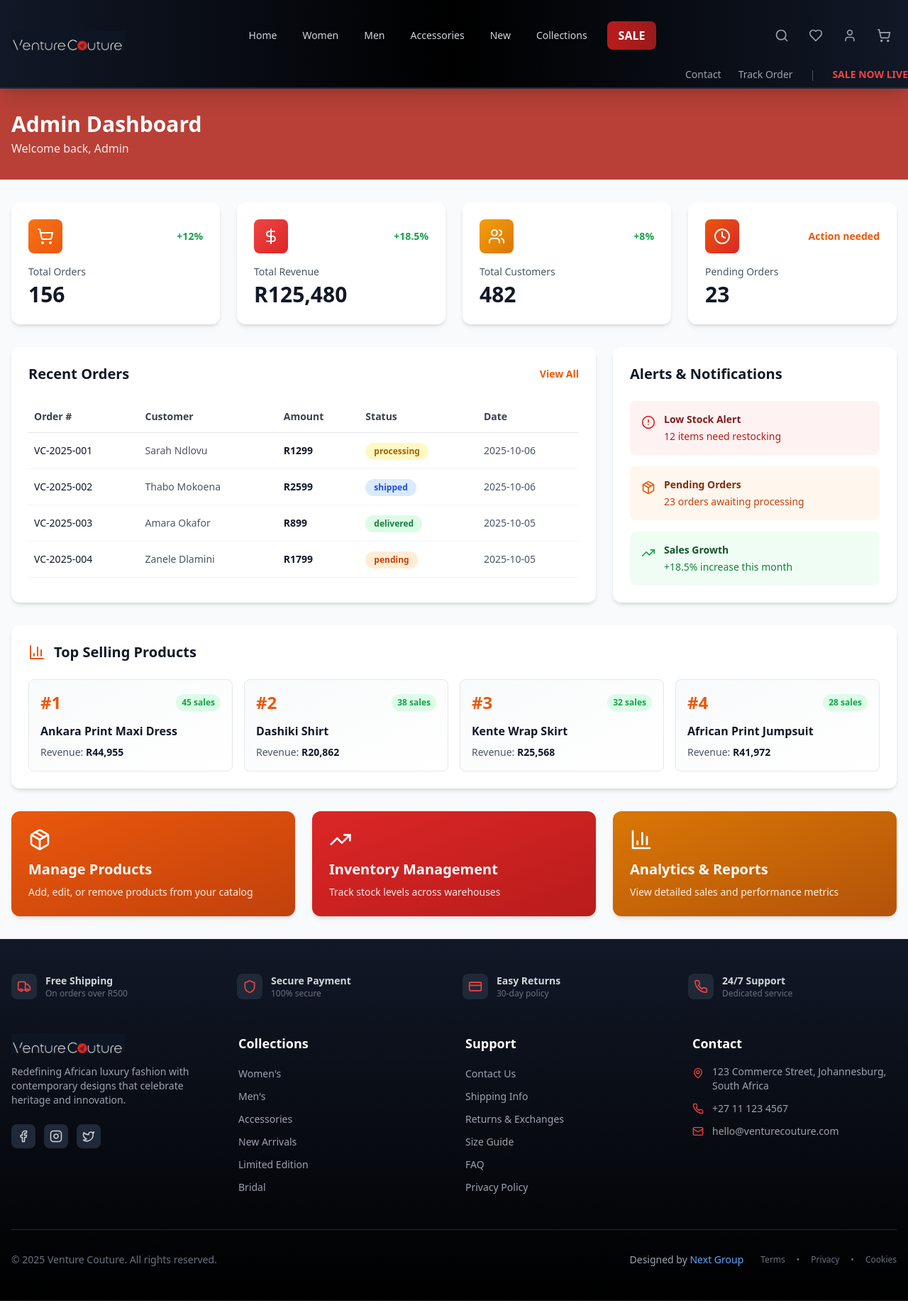
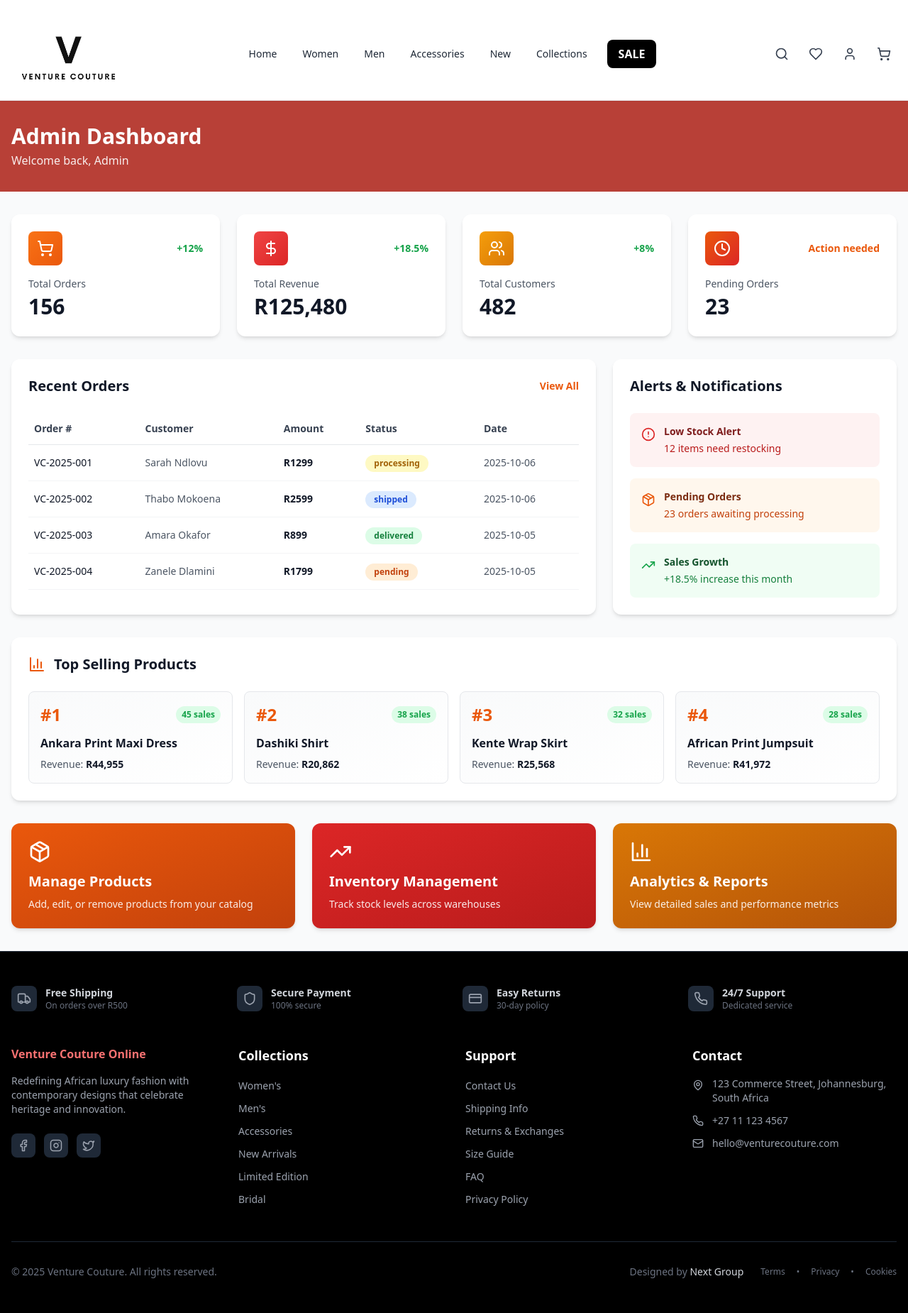
Before and after one commit to ChrisMasinaAtLazyConcepts/venture-couture-fe, a React (Vite) app: page /admin-dashboard in a window 1280 px wide. Shown: the whole page at 71% size. Built offline with nearby package versions, Linux system fonts and the light colour scheme.

Commit message:
Your new commit message

```diff
--- a/src/components/Footer.tsx
+++ b/src/components/Footer.tsx
@@ -2,13 +2,13 @@ import { Facebook, Instagram, Twitter, Mail, Phone, MapPin, Shield, Truck, Credi
 
 export default function Footer() {
   return (
-    <footer className="bg-gradient-to-b from-gray-900 to-black border-t border-gray-800">
+    <footer className="bg-black border-t border-gray-800">
       <div className="container mx-auto px-4 py-12">
         {/* Trust badges */}
         <div className="grid grid-cols-2 md:grid-cols-4 gap-6 mb-12">
           <div className="flex items-center gap-3 text-gray-300">
             <div className="p-2 bg-gray-800 rounded-lg">
-              <Truck className="text-red-500" size={20} />
+              <Truck className="text-gray-400" size={20} />
             </div>
             <div>
               <p className="font-bold text-sm">Free Shipping</p>
@@ -17,7 +17,7 @@ export default function Footer() {
           </div>
           <div className="flex items-center gap-3 text-gray-300">
             <div className="p-2 bg-gray-800 rounded-lg">
-              <Shield className="text-red-500" size={20} />
+              <Shield className="text-gray-400" size={20} />
             </div>
             <div>
               <p className="font-bold text-sm">Secure Payment</p>
@@ -26,7 +26,7 @@ export default function Footer() {
           </div>
           <div className="flex items-center gap-3 text-gray-300">
             <div className="p-2 bg-gray-800 rounded-lg">
-              <CreditCard className="text-red-500" size={20} />
+              <CreditCard className="text-gray-400" size={20} />
             </div>
             <div>
               <p className="font-bold text-sm">Easy Returns</p>
@@ -35,7 +35,7 @@ export default function Footer() {
           </div>
           <div className="flex items-center gap-3 text-gray-300">
             <div className="p-2 bg-gray-800 rounded-lg">
-              <Phone className="text-red-500" size={20} />
+              <Phone className="text-gray-400" size={20} />
             </div>
             <div>
               <p className="font-bold text-sm">24/7 Support</p>
@@ -48,21 +48,21 @@ export default function Footer() {
           <div>
             <div className="flex items-center gap-2 mb-4">
               <div className="hidden sm:block">
-               	<img src="/assets/images/vc.logo.png" className="w-40 h-25" />
+               <h1 className="text-red-400 text3xl"><strong>Venture Couture Online</strong></h1>
               </div>
             </div>
             <p className="text-gray-400 text-sm mb-6">
               Redefining African luxury fashion with contemporary designs that celebrate heritage and innovation.
             </p>
             <div className="flex gap-3">
-              <a href="#" className="p-2 bg-gray-800 hover:bg-red-600 rounded-lg transition">
-                <Facebook size={18} className="text-gray-300" />
+              <a href="#" className="p-2 bg-gray-800 hover:bg-gray-700 rounded-lg transition group">
+                <Facebook size={18} className="text-gray-400 group-hover:text-white" />
               </a>
-              <a href="#" className="p-2 bg-gray-800 hover:bg-red-600 rounded-lg transition">
-                <Instagram size={18} className="text-gray-300" />
+              <a href="#" className="p-2 bg-gray-800 hover:bg-gray-700 rounded-lg transition group">
+                <Instagram size={18} className="text-gray-400 group-hover:text-white" />
               </a>
-              <a href="#" className="p-2 bg-gray-800 hover:bg-red-600 rounded-lg transition">
-                <Twitter size={18} className="text-gray-300" />
+              <a href="#" className="p-2 bg-gray-800 hover:bg-gray-700 rounded-lg transition group">
+                <Twitter size={18} className="text-gray-400 group-hover:text-white" />
               </a>
             </div>
           </div>
@@ -72,7 +72,7 @@ export default function Footer() {
             <ul className="space-y-2">
               {['Women\'s', 'Men\'s', 'Accessories', 'New Arrivals', 'Limited Edition', 'Bridal'].map((item) => (
                 <li key={item}>
-                  <a href="#" className="text-gray-400 hover:text-red-500 transition text-sm">
+                  <a href="#" className="text-gray-400 hover:text-white transition text-sm">
                     {item}
                   </a>
                 </li>
@@ -85,7 +85,7 @@ export default function Footer() {
             <ul className="space-y-2">
               {['Contact Us', 'Shipping Info', 'Returns & Exchanges', 'Size Guide', 'FAQ', 'Privacy Policy'].map((item) => (
                 <li key={item}>
-                  <a href="#" className="text-gray-400 hover:text-red-500 transition text-sm">
+                  <a href="#" className="text-gray-400 hover:text-white transition text-sm">
                     {item}
                   </a>
                 </li>
@@ -97,15 +97,15 @@ export default function Footer() {
             <h4 className="text-lg font-bold mb-4 text-white">Contact</h4>
             <ul className="space-y-3">
               <li className="flex items-start gap-3 text-gray-400">
-                <MapPin size={16} className="mt-1 flex-shrink-0 text-red-500" />
+                <MapPin size={16} className="mt-1 flex-shrink-0 text-gray-400" />
                 <span className="text-sm">123 Commerce Street, Johannesburg, South Africa</span>
               </li>
               <li className="flex items-center gap-3 text-gray-400">
-                <Phone size={16} className="flex-shrink-0 text-red-500" />
+                <Phone size={16} className="flex-shrink-0 text-gray-400" />
                 <span className="text-sm">+27 11 123 4567</span>
               </li>
               <li className="flex items-center gap-3 text-gray-400">
-                <Mail size={16} className="flex-shrink-0 text-red-500" />
+                <Mail size={16} className="flex-shrink-0 text-gray-400" />
                 <span className="text-sm">hello@venturecouture.com</span>
               </li>
             </ul>
@@ -118,13 +118,13 @@ export default function Footer() {
               © 2025 Venture Couture. All rights reserved.
             </p>
             <div className="flex items-center gap-6">
-              <div className="text-gray-400 text-sm">
+              <div className="text-gray-500 text-sm">
                 Designed by{' '}
                 <a
                   href="https://next-group.co.za"
                   target="_blank"
                   rel="noopener noreferrer"
-              className="text-blue-400 hover:text-blue-300 transition-colors duration-300 font-medium"
+                  className="text-gray-300 hover:text-white transition-colors duration-300 font-medium"
                 >
                   Next Group
                 </a>
--- a/src/components/Header.tsx
+++ b/src/components/Header.tsx
@@ -13,7 +13,7 @@ export default function Header() {
   };
 
   return (
-    <header className="bg-gradient-to-r from-gray-900 via-black to-gray-900 border-b border-gray-800 sticky top-0 z-50 shadow-xl">
+    <header className="bg-white border-b border-gray-200 sticky top-0 z-50 shadow-sm">
       <div className="container mx-auto px-4 pt-3">
 
 
@@ -22,9 +22,8 @@ export default function Header() {
           {/* Logo */}
           <a href="/" className="flex items-center">
             <div className="flex items-center gap-2 pt-4">
-
               <div className="hidden sm:block">
-               	<img src="/assets/images/vc.logo.png" className="w-40 h-25" />
+                <img src="/assets/images/vc.logo1.png" className="w-40 h-25" />
               </div>
             </div>
           </a>
@@ -34,15 +33,15 @@ export default function Header() {
             {['Home', 'Women', 'Men', 'Accessories', 'New', 'Collections'].map((item) => (
               <a
                 key={item}
-               href="/"
-                className="px-4 py-2 text-gray-300 hover:text-white hover:bg-gray-800 rounded-lg transition font-medium text-sm"
+                href="/"
+                className="px-4 py-2 text-gray-800 hover:text-black hover:bg-gray-100 rounded-lg transition font-medium text-sm"
               >
                 {item}
               </a>
             ))}
             <a
               href="/sale"
-              className="px-4 py-2 bg-gradient-to-r from-red-700 to-red-800 text-white rounded-lg font-bold hover:from-red-600 hover:to-red-700 transition ml-2"
+              className="px-4 py-2 bg-black text-white rounded-lg font-bold hover:bg-gray-800 transition ml-2"
             >
               SALE
             </a>
@@ -52,23 +51,23 @@ export default function Header() {
           <div className="flex items-center gap-3">
             <button
               onClick={() => navigate('/search')}
-              className="p-2 text-gray-400 hover:text-white hover:bg-gray-800 rounded-lg transition"
+              className="p-2 text-gray-700 hover:text-black hover:bg-gray-100 rounded-lg transition"
             >
               <Search size={20} />
             </button>
-            <button className="p-2 text-gray-400 hover:text-white hover:bg-gray-800 rounded-lg transition">
+            <button className="p-2 text-gray-700 hover:text-black hover:bg-gray-100 rounded-lg transition">
               <Heart size={20} />
             </button>
-            <button className="p-2 text-gray-400 hover:text-white hover:bg-gray-800 rounded-lg transition">
+            <button className="p-2 text-gray-700 hover:text-black hover:bg-gray-100 rounded-lg transition">
               <User size={20} />
             </button>
             <button
               onClick={toggleCart}
-              className="p-2 text-gray-400 hover:text-white hover:bg-gray-800 rounded-lg transition relative"
+              className="p-2 text-gray-700 hover:text-black hover:bg-gray-100 rounded-lg transition relative"
             >
               <ShoppingCart size={20} />
               {state.itemCount > 0 && (
-                <span className="absolute -top-1 -right-1 bg-red-600 text-white text-xs rounded-full w-5 h-5 flex items-center justify-center font-bold">
+                <span className="absolute -top-1 -right-1 bg-black text-white text-xs rounded-full w-5 h-5 flex items-center justify-center font-bold">
                   {state.itemCount}
                 </span>
               )}
@@ -76,7 +75,7 @@ export default function Header() {
 
             {/* Mobile menu button */}
             <button
-              className="lg:hidden p-2 text-gray-400 hover:text-white hover:bg-gray-800 rounded-lg transition"
+              className="lg:hidden p-2 text-gray-700 hover:text-black hover:bg-gray-100 rounded-lg transition"
               onClick={() => setIsMenuOpen(!isMenuOpen)}
             >
               {isMenuOpen ? <X size={24} /> : <Menu size={24} />}
@@ -86,13 +85,13 @@ export default function Header() {
 
         {/* Mobile menu */}
         {isMenuOpen && (
-          <nav className="lg:hidden border-t border-gray-800 py-4">
+          <nav className="lg:hidden border-t border-gray-200 py-4">
             <div className="grid grid-cols-2 gap-2">
               {['Home', 'Women', 'Men', 'Accessories', 'New Arrivals', 'Collections', 'Size Guide', 'About Us'].map((item) => (
                 <a
                   key={item}
                   href={`/${item.toLowerCase().replace(' ', '-')}`}
-                  className="px-4 py-3 text-gray-300 hover:text-white hover:bg-gray-800 rounded-lg transition font-medium text-sm"
+                  className="px-4 py-3 text-gray-800 hover:text-black hover:bg-gray-100 rounded-lg transition font-medium text-sm"
                   onClick={() => setIsMenuOpen(false)}
                 >
                   {item}
@@ -100,7 +99,7 @@ export default function Header() {
               ))}
               <a
                 href="/sale"
-                className="px-4 py-3 bg-gradient-to-r from-red-700 to-red-800 text-white rounded-lg font-bold hover:from-red-600 hover:to-red-700 transition col-span-2 text-center"
+                className="px-4 py-3 bg-black text-white rounded-lg font-bold hover:bg-gray-800 transition col-span-2 text-center"
                 onClick={() => setIsMenuOpen(false)}
               >
                 SALE - UP TO 50% OFF
@@ -109,15 +108,6 @@ export default function Header() {
           </nav>
         )}
       </div>
-	     {/* Top bar */}
-        <div className="hidden md:flex items-center justify-end py-2 border-b border-gray-800">
-          <div className="flex items-center gap-6 text-sm">
-            <a href="/contact" className="text-gray-400 hover:text-red-500 transition">Contact</a>
-            <a href="/track-order" className="text-gray-400 hover:text-red-500 transition">Track Order</a>
-            <span className="text-gray-600">|</span>
-            <a href="/sale" className="text-red-500 font-bold hover:text-red-400 transition">SALE NOW LIVE</a>
-          </div>
-        </div>
     </header>
   );
 }
--- a/src/pages/OrderTracking.tsx
+++ b/src/pages/OrderTracking.tsx
@@ -39,7 +39,7 @@ export default function OrderTracking() {
         <div className="container mx-auto px-4 text-center">
           <Package size={48} className="mx-auto mb-4" />
           <h1 className="text-5xl font-bold mb-4">Track Your Order</h1>
-          <p className="text-xl text-white/90">Enter your tracking number to see your order status</p>
+          <p className="text-xl text-black">Enter your tracking number to see your order status</p>
         </div>
       </div>
 
```
Also changed, not shown: src/components/CartFooter.tsx (+6 -6 lines), src/components/CheckoutModal.tsx (+37 -37 lines), src/components/Hero.tsx (+3 -7 lines), src/components/Newsletter.tsx (+5 -5 lines), public/assets/images/vc.logo.png, public/assets/images/vc.logo1.png (added). Lines whose indentation alone changed are shown as unchanged.
